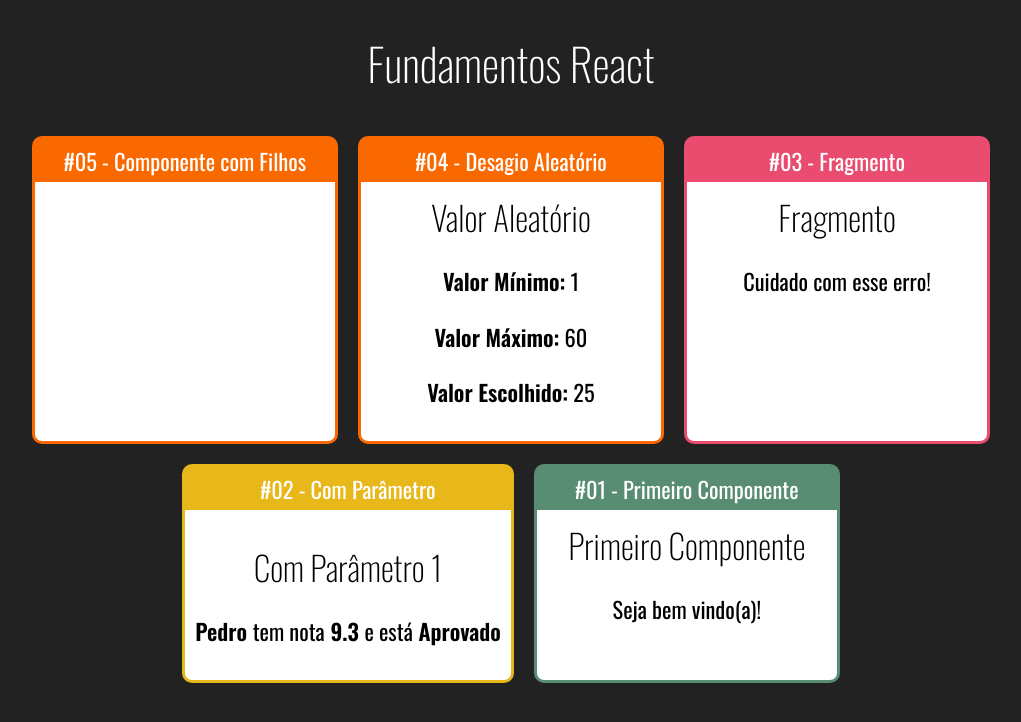
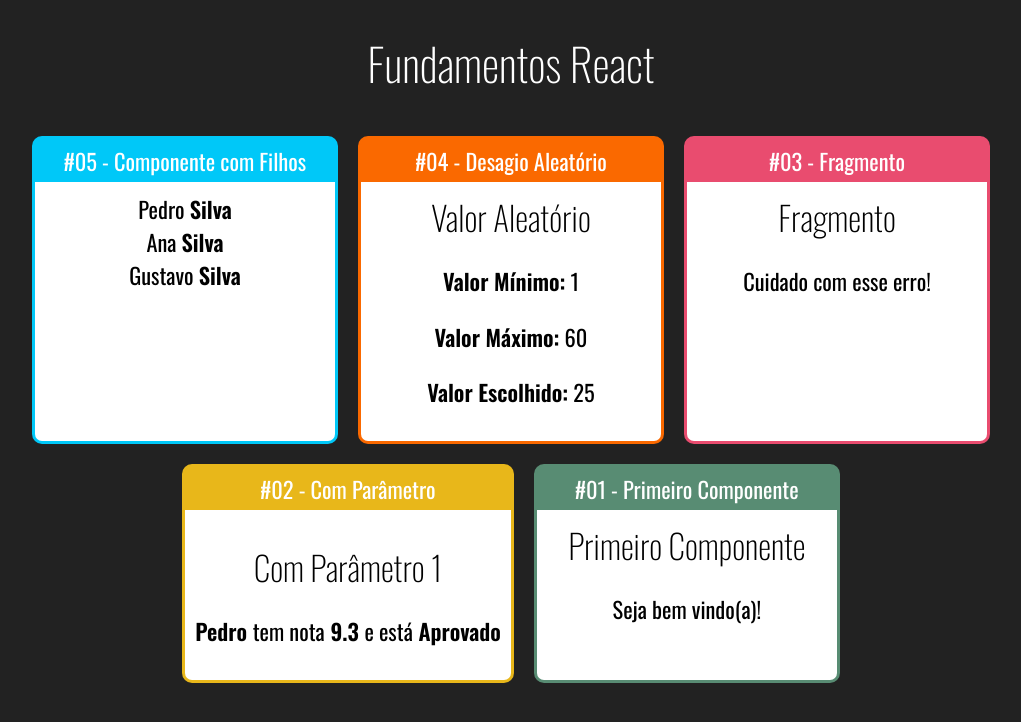
Before and after one commit to nickcintra/desktop-tutorial, a React (Create React App) app: page / in a window 1280 px wide. Shown: the top 722 px of the page, without its empty margins (129-1150 px from the left). Built offline with nearby package versions, Linux system fonts and the light colour scheme.

Commit message:
commit matheuzao

```diff
--- a/src/App.jsx
+++ b/src/App.jsx
@@ -4,11 +4,13 @@
 
 import Card from './components/layout/Card'
 
-import Famila from './components/basicos/Familia'
+import FamiliaMembro from "./components/basicos/FamiliaMembro"
+import Familia from './components/basicos/Familia'
 import Aleatorio from './components/basicos/Aleatorio'
 import Primeiro from './components/basicos/Primeiro'
 import ComParametro from './components/basicos/ComParametro'
 import Fragmento from './components/basicos/Fragmento'
+
 
 export default function App(props) {
     return (
@@ -17,8 +19,12 @@
 
             <div className="Cards">
 
-                <Card titulo="#05 - Componente com Filhos" color="#FA6900">
-
+                <Card titulo="#05 - Componente com Filhos" color="#00C8F8">
+                    <Familia sobrenome="Silva">
+                        <FamiliaMembro nome="Pedro" />
+                        <FamiliaMembro nome="Ana" />
+                        <FamiliaMembro nome="Gustavo" />
+                    </Familia>
                 </Card>
 
                 <Card titulo="#04 - Desagio Aleatório" color="#FA6900">
--- a/src/components/basicos/Familia.jsx
+++ b/src/components/basicos/Familia.jsx
@@ -1,12 +1,14 @@
-import React from 'react'
-import FamiliaMembro from './FamiliaMembro'
+import React, { cloneElement } from 'react'
+
 
 export default props => {
     return (
-        <span>
-            <FamiliaMembro></FamiliaMembro>
-            <FamiliaMembro></FamiliaMembro>
-            <FamiliaMembro></FamiliaMembro>
-        </span>
+        <div>
+            {
+                props.children.map((child, i) => {
+                    return cloneElement(child, { ...props, key: i})
+                })
+            }
+        </div>
     )
 }
--- a/src/components/basicos/FamiliaMembro.jsx
+++ b/src/components/basicos/FamiliaMembro.jsx
@@ -1,5 +1,9 @@
 import React from 'react'
 
 export default (props) => {
-    return <span>Pedro <strong>Silva</strong></span>
+    return (
+        <div>
+            {props.nome} <strong>{props.sobrenome}</strong>
+        </div>
+    )
 }
```
Also changed, not shown: src/index.css (+2 -5 lines), 1 other file (tests, documents, lock files or other folders).
